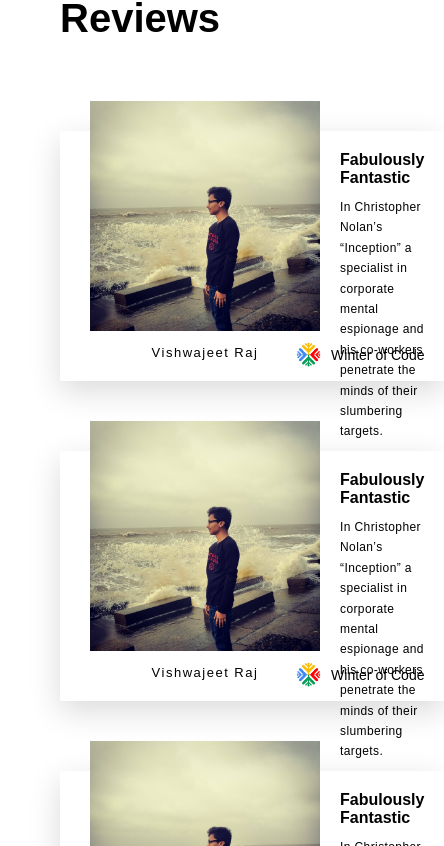
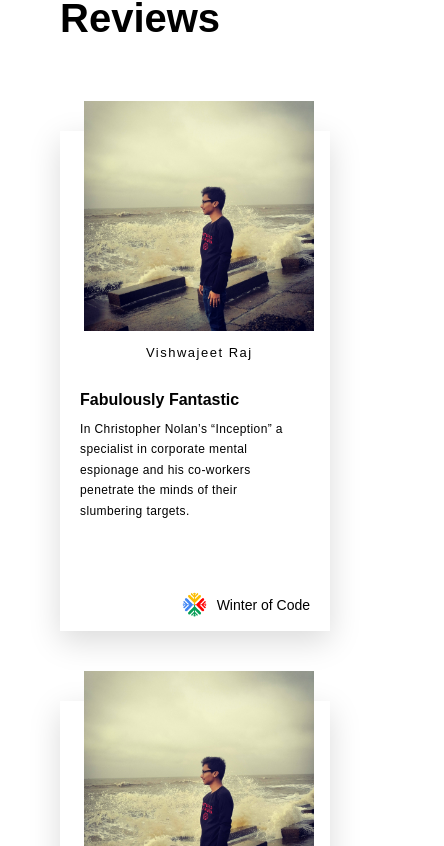
Before and after one commit to winterofcode/2020, a React (Create React App) app: page / in a window 390 px wide. Shown: the part 898-1744 px from the top of the page, 444 px wide, since content can reach past the window. Built offline with nearby package versions, Linux system fonts and the light colour scheme.

Commit message:
Media Queries

```diff
--- a/src/Components/Review.scss
+++ b/src/Components/Review.scss
@@ -4,6 +4,11 @@
     width: 500px;
     margin-top: 7rem;
     position: relative;
+
+    @media only screen and (max-width: 56.25em) {
+        height: 500px;
+        width: 300px;
+    }
 }
 
 .image-container {
@@ -28,6 +33,15 @@
     word-wrap: wrap;
     // background-color: crimson;
     // position: relative;
+
+    @media only screen and (max-width: 56.25em) {
+        margin-left: 3rem;
+        margin-top: 24rem;
+    }
+    @media only screen and (max-width: 37em) {
+        margin-left: 2rem;
+        margin-right: 2rem;
+    }
 }
 
 .username{
@@ -45,6 +59,12 @@
     position: absolute;
     top: -3rem;
     left: 3rem;
+    @media only screen and (max-width: 56.25em) {
+        left: 3.3rem;
+    }
+    @media only screen and (max-width: 37em) {
+        left: 9%;
+    }
 }
 
 .review {
--- a/src/Routes/Reviews.js
+++ b/src/Routes/Reviews.js
@@ -8,9 +8,9 @@ export default () => {
       <div className="row">
         <h2 className="section-title">Reviews</h2>
         <div className="review-container">
-          {Reviews.map((review) => (
+          {Reviews.map((review, index) => (
             <Review
-            key={review.id}
+            key={index}
             username={review.username}
             title={review.title}
             description={review.description}
```
Also changed, not shown: src/Routes/Reviews.scss (line endings or trailing spaces).
